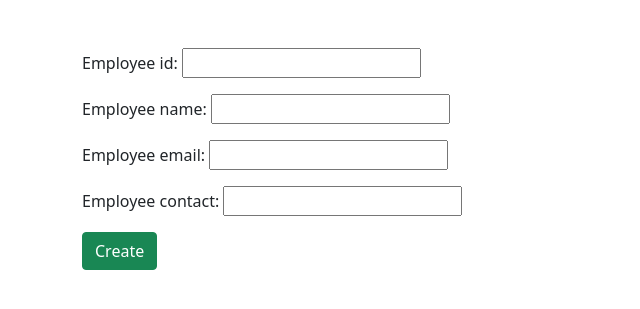
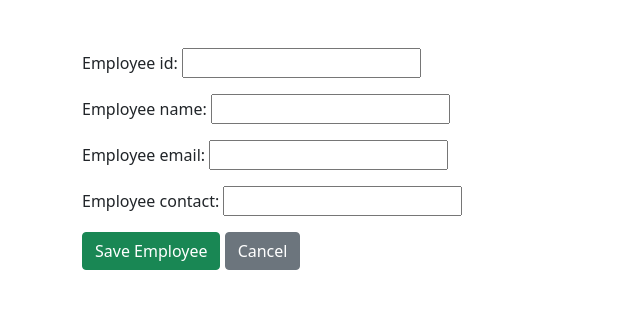
Before and after one commit to Maunducyrus/Simple-Employee-Management-System---Django, a Django app: page /create/ in a window 1280 px wide. Shown: the part 56-365 px from the top of the page, without its empty margins (0-640 px from the left). Run offline with Django 5.2, Linux system fonts and the light colour scheme.

Commit message:
cancel button

```diff
--- a/employees/application/templates/create.html
+++ b/employees/application/templates/create.html
@@ -6,6 +6,7 @@
     {% csrf_token %}
     {{ form.as_p }}
 
-<button type="submit" class="btn btn-success">Create</button>
+<button type="submit" class="btn btn-success">Save Employee</button>
+<a href={% url 'list' %} class="btn btn-secondary">Cancel</a>
 </form>
 {% endblock%}
```
